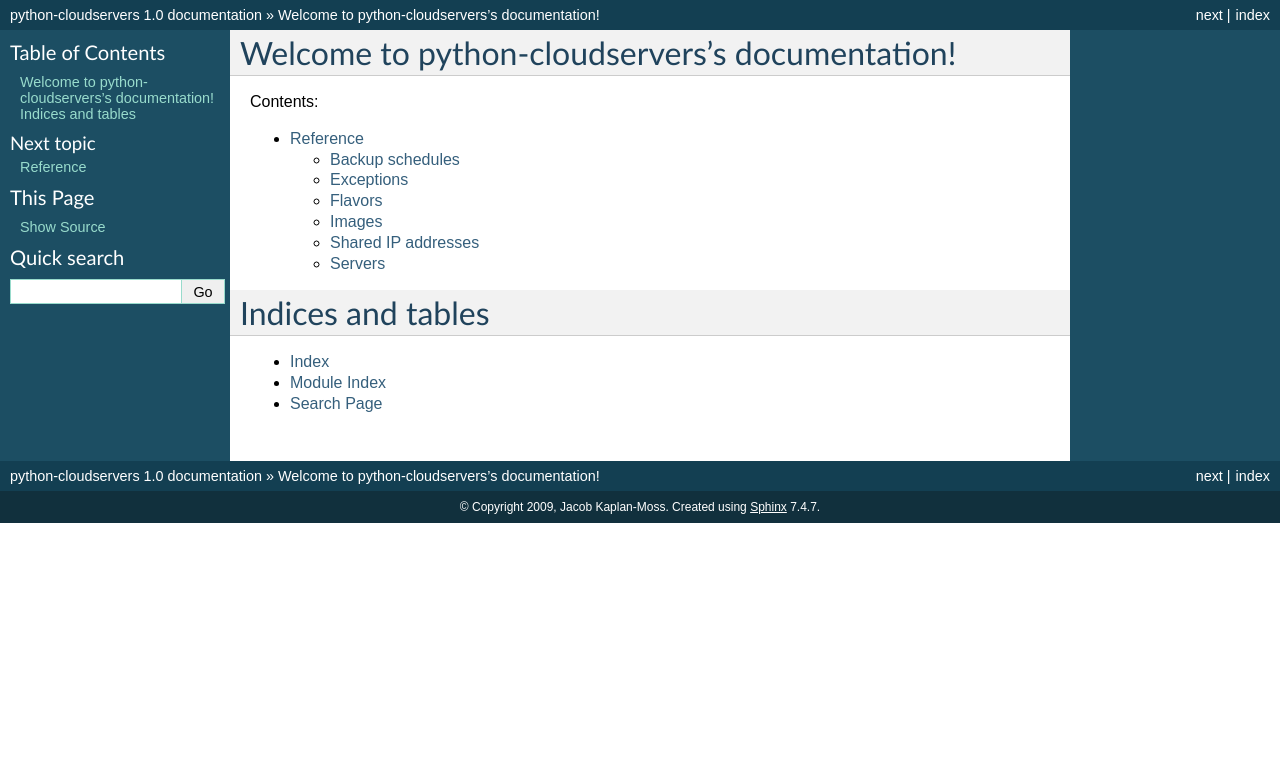
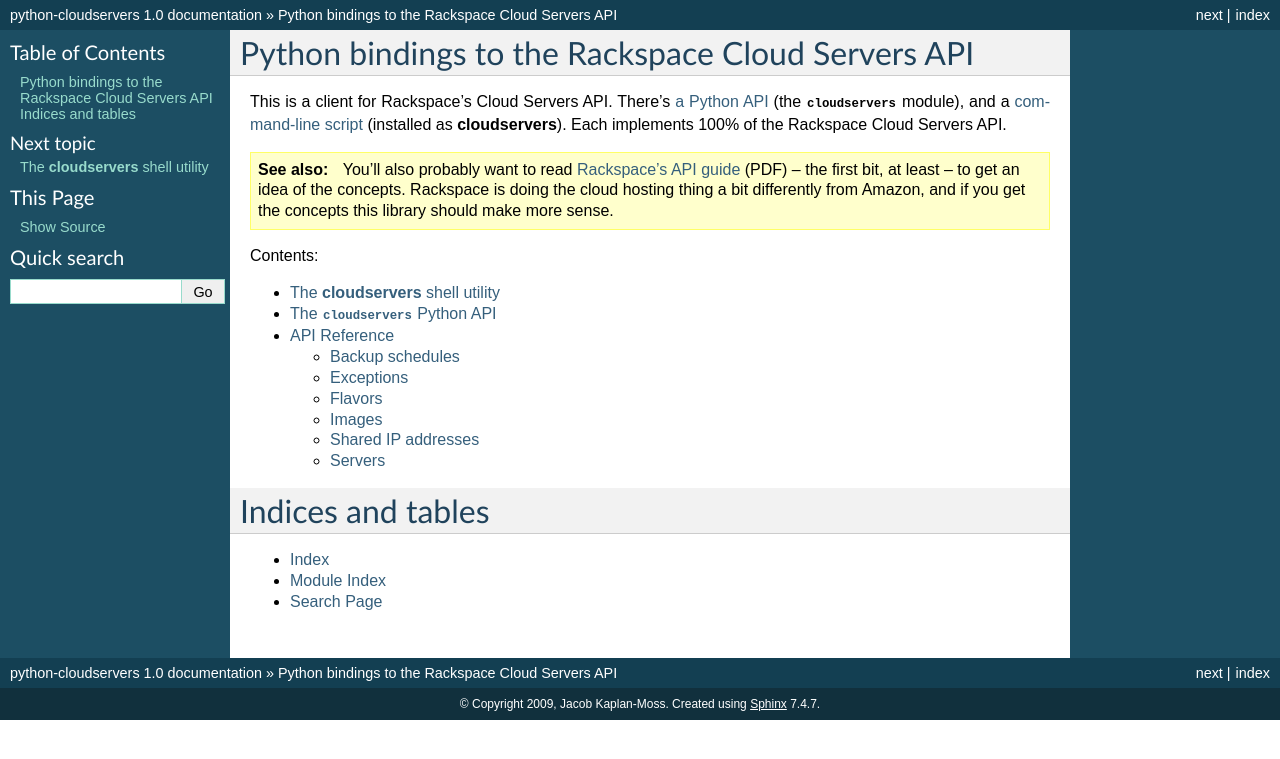
Before and after one commit to jacobian/openstack.compute, a Sphinx documentation site: the page built from docs/index.rst, in a window 1280 px wide. Shown: the top 759 px of the page. Built offline with Sphinx 7.4.7, drawn with Linux system fonts in a browser that asks for light colours.

Commit message:
Started to flesh out documentation.
Basic shell docs are here, and there's a placeholder for the Python API docs.

```diff
--- /dev/null
+++ b/docs/api.rst
@@ -0,0 +1,4 @@
+The :mod:`cloudservers` Python API
+==================================
+
+TBD
--- a/docs/index.rst
+++ b/docs/index.rst
@@ -1,16 +1,27 @@
-.. python-cloudservers documentation master file, created by
-   sphinx-quickstart on Sun Dec  6 14:19:25 2009.
-   You can adapt this file completely to your liking, but it should at least
-   contain the root `toctree` directive.
+Python bindings to the Rackspace Cloud Servers API
+==================================================
 
-Welcome to python-cloudservers's documentation!
-===============================================
+This is a client for Rackspace's Cloud Servers API. There's :doc:`a Python API
+<api>` (the :mod:`cloudservers` module), and a :doc:`command-line script
+<shell>` (installed as :program:`cloudservers`). Each implements 100% of the
+Rackspace Cloud Servers API.
+
+.. seealso::
+
+    You'll also probably want to read `Rackspace's API guide`__ (PDF) -- the
+    first bit, at least -- to get an idea of the concepts. Rackspace is doing
+    the cloud hosting thing a bit differently from Amazon, and if you get the
+    concepts this library should make more sense.
+
+    __ http://docs.rackspacecloud.com/servers/api/cs-devguide-latest.pdf
 
 Contents:
 
 .. toctree::
    :maxdepth: 2
 
+   shell
+   api
    ref/index
 
 Indices and tables
--- a/docs/ref/index.rst
+++ b/docs/ref/index.rst
@@ -1,5 +1,5 @@
-Reference
-=========
+API Reference
+=============
 
 .. toctree::
    :maxdepth: 1
--- /dev/null
+++ b/docs/shell.rst
@@ -0,0 +1,40 @@
+The :program:`cloudservers` shell utility
+=========================================
+
+.. program:: cloudservers
+.. highlight:: bash
+
+The :program:`cloudservers` shell utility interacts with Rackspace Cloud servers
+from the command line. It supports the entirety of the Cloud Servers API,
+including some commands not available from the Rackspace web console.
+
+First, you'll need a Rackspace Cloud Servers account and an API key. At the time
+of this writing getting an API key is non-obvious: you need to sign up for
+*both* Cloud Servers *and* Cloud Files; only then can you grab an API key from
+the Rackspace web console.
+
+You'll need to provide :program:`cloudservers` with your Rackspace username and
+API key. You can do this with the :option:`--username` and :option:`--apikey`
+options, but it's easier to just set them as environment variables by setting
+two environment variables:
+
+.. envvar:: CLOUD_SERVERS_USERNAME
+
+    Your Rackspace Cloud username.
+
+.. envvar:: CLOUD_SERVERS_API_KEY
+
+    Your API key.
+
+For example, in Bash you'd use::
+
+    export CLOUD_SERVERS_USERNAME=yourname
+    export CLOUD_SERVERS_API_KEY=yadayadayada
+
+From there, all shell commands take the form::
+
+    cloudservers <command> [arguments...]
+
+Run :program:`cloudservers help` to get a full list of all possible commands,
+and run :program:`cloudservers help <command>` to get detailed help for that
+command.
```
Also changed, not shown: README.rst (+6 -1 lines).
